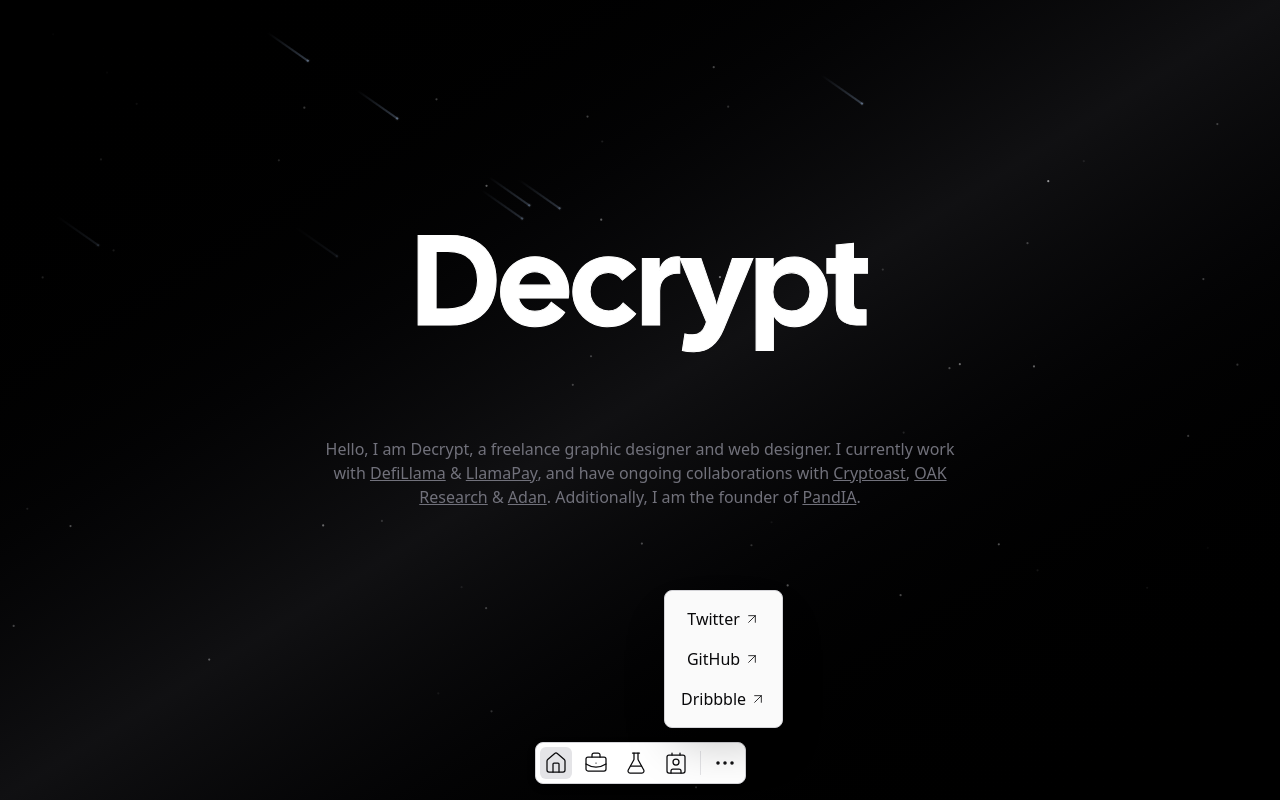
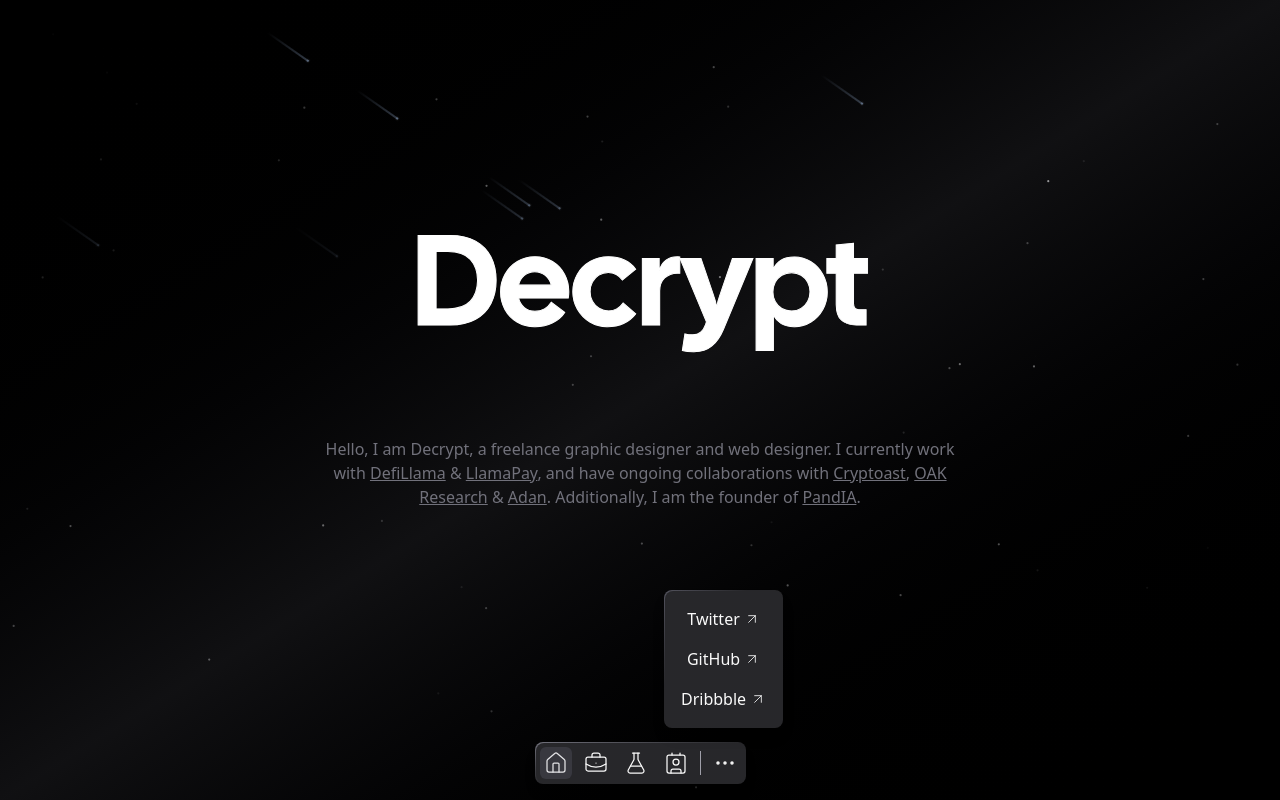
Before and after one commit to Decryptu/decrypt-portfolio, a Next.js app: page / in a window 1280 px wide. Both pictures are taken after a click on the button 724 px from the left and 763 px from the top of the page. Built offline with nearby package versions, Linux system fonts and the light colour scheme.

Commit message:
better menu

```diff
--- a/src/app/components/NavigationBar.tsx
+++ b/src/app/components/NavigationBar.tsx
@@ -81,7 +81,7 @@
 			label: "Laboratory",
 		},
 		{ path: "/contact", Icon: Contact, label: "Contact" },
-	];
+	] as const;
 
 	const isMobile = () => window.innerWidth < 768 || "ontouchstart" in window;
 
@@ -92,14 +92,16 @@
 			} animate-fadeIn`}
 			style={{ zIndex: 1000 }}
 		>
-			<div className="flex items-center space-x-2 rounded-lg border dark:border-zinc-800 border-zinc-300 dark:bg-zinc-900 bg-white p-1 shadow-[0_3px_10px_rgb(0,0,0,0.1)] dark:shadow-[0_3px_10px_rgb(0,0,0,0.5)]">
+			{/* Gradient stroke wrapper */}
+			<div className="p-px bg-gradient-to-br from-zinc-500 from-0% to-zinc-800 to-50% rounded-lg shadow-lg">
+				<div className="flex items-center space-x-2 rounded-lg bg-gradient-to-b from-zinc-800 to-zinc-800 p-1">
 					{navItems.map(({ path, Icon, label }) => (
 						<Link
 							key={path}
 							href={path}
-						className={`relative flex items-center justify-center w-8 h-8 dark:hover:bg-zinc-800 hover:bg-zinc-200 rounded-md ${
+							className={`relative flex items-center justify-center w-8 h-8 hover:bg-zinc-700/75 rounded-md transition-colors ${
 								state.currentPath === path
-								? "bg-zinc-200 dark:bg-zinc-950 rounded-md"
+									? "bg-zinc-700/75 rounded-md"
 									: ""
 							}`}
 							onMouseEnter={() =>
@@ -119,22 +121,26 @@
 						>
 							<Icon
 								strokeWidth={1.25}
-							className="w-6 h-6 dark:stroke-zinc-100 stroke-zinc-950"
+								className={`w-6 h-6 ${
+									state.currentPath === path
+										? "stroke-zinc-200"
+										: "stroke-zinc-50"
+								}`}
 							/>
 							{state.tooltip === label && (
-							<span className="absolute -top-10 left-1/2 transform -translate-x-1/2 px-2 py-1 dark:bg-zinc-900 dark:text-white bg-zinc-50 text-zinc-900 text-xs rounded shadow-lg">
+								<span className="absolute -top-10 left-1/2 transform -translate-x-1/2 px-2 py-1 bg-gradient-to-b from-zinc-800 to-zinc-800 text-zinc-50 text-xs rounded shadow-lg">
 									{label}
 								</span>
 							)}
 						</Link>
 					))}
 					{/* Separator */}
-				<div className="w-px h-6 dark:bg-zinc-500 bg-zinc-200" />
+					<div className="w-px h-6 bg-zinc-400" />
 					{/* More Options Icon */}
 					<button
 						ref={ellipsisRef}
 						onClick={handleEllipsisClick}
-					className="relative flex items-center justify-center w-8 h-8 dark:hover:bg-zinc-800 hover:bg-zinc-200 rounded-md"
+						className="relative flex items-center justify-center w-8 h-8 hover:bg-zinc-700 rounded-md transition-colors"
 						onMouseEnter={() =>
 							!isMobile() &&
 							setState((prev) => ({
@@ -147,25 +153,31 @@
 					>
 						<Ellipsis
 							strokeWidth={1.5}
-						className="w-6 h-6 dark:stroke-zinc-100 stroke-zinc-950"
+							className="w-6 h-6 stroke-zinc-50"
 						/>
 						{state.tooltip === "More" && (
-						<span className="absolute -top-10 left-1/2 transform -translate-x-1/2 px-2 py-1 dark:bg-zinc-900 dark:text-white bg-zinc-50 text-zinc-900 text-xs rounded shadow-lg">
+							<span className="absolute -top-10 left-1/2 transform -translate-x-1/2 px-2 py-1 bg-gradient-to-b from-zinc-800 to-zinc-800 text-zinc-50 text-xs rounded shadow-lg">
 								More
 							</span>
 						)}
 					</button>
 				</div>
+			</div>
 
 			{/* Sub Menu */}
 			{state.isSubMenuVisible && (
+				<div className="absolute bottom-14 left-1/2 transform translate-x-6 shadow-lg">
+					{/* Gradient stroke wrapper for submenu */}
+					<div className="p-px bg-gradient-to-br from-zinc-600 from-0% to-zinc-800 to-35% rounded-lg">
 						<div
 							ref={subMenuRef}
-					className="absolute bottom-14 left-1/2 transform translate-x-6 border dark:border-zinc-800 border-zinc-300 dark:bg-zinc-900 dark:text-zinc-50 bg-zinc-50 text-zinc-950 rounded-lg shadow-2xl py-2"
+							className="bg-gradient-to-b from-zinc-800 to-zinc-800 text-zinc-50 hover:text-zinc-50 rounded-lg py-2"
 						>
 							<SubMenuLink href="https://twitter.com/DecryptTV" label="Twitter" />
 							<SubMenuLink href="https://github.com/Decryptu" label="GitHub" />
 							<SubMenuLink href="https://dribbble.com/Decrypt" label="Dribbble" />
+						</div>
+					</div>
 				</div>
 			)}
 		</div>
@@ -177,7 +189,7 @@
 		href={href}
 		target="_blank"
 		rel="noopener noreferrer"
-		className="flex items-center justify-center px-2 mx-2 py-2 dark:hover:bg-zinc-800 hover:bg-zinc-200 rounded-md"
+		className="flex items-center justify-center px-2 mx-2 py-2 hover:bg-zinc-700/75 hover:text-zinc-50 rounded-md transition-colors"
 	>
 		{label}
 		<ArrowUpRight strokeWidth={1.25} className="ml-1 w-4 h-4" />
```
Also changed, not shown: 1 other file (tests, documents, lock files or other folders). Lines whose indentation alone changed are shown as unchanged.
